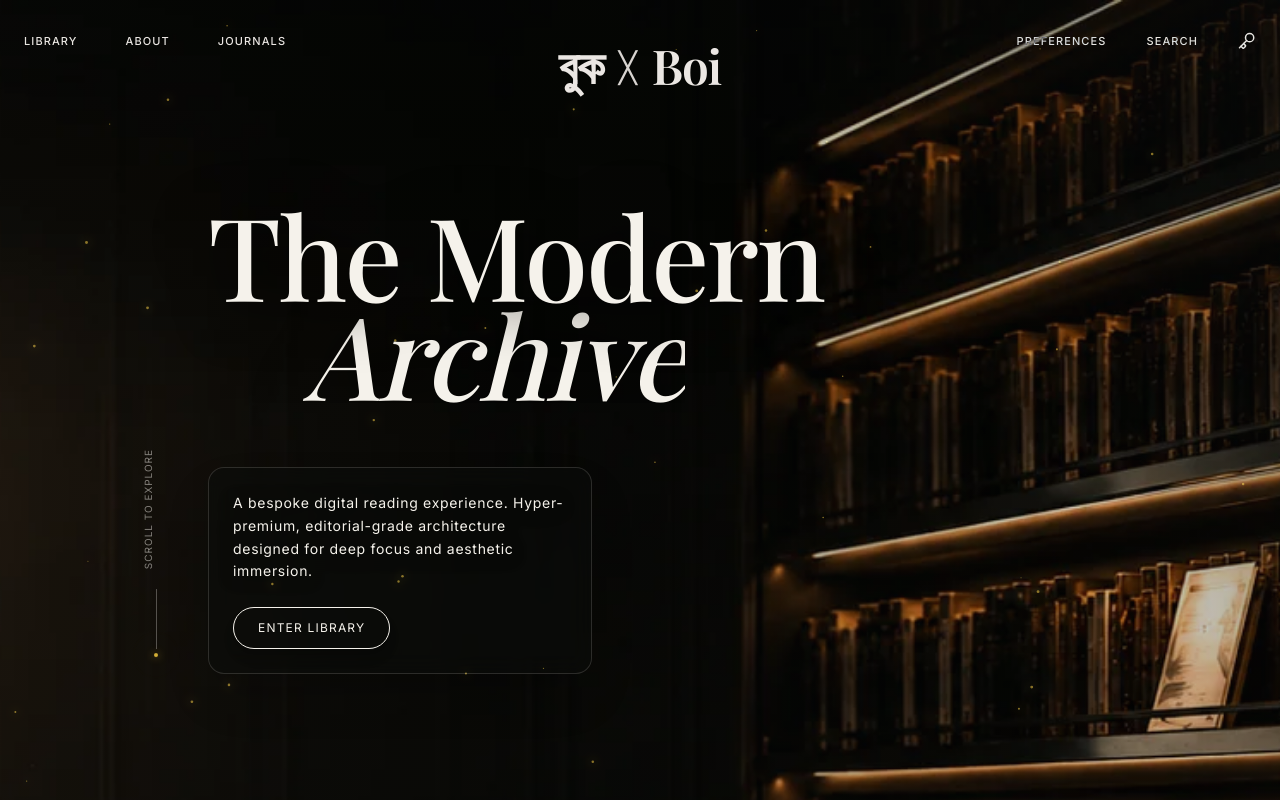
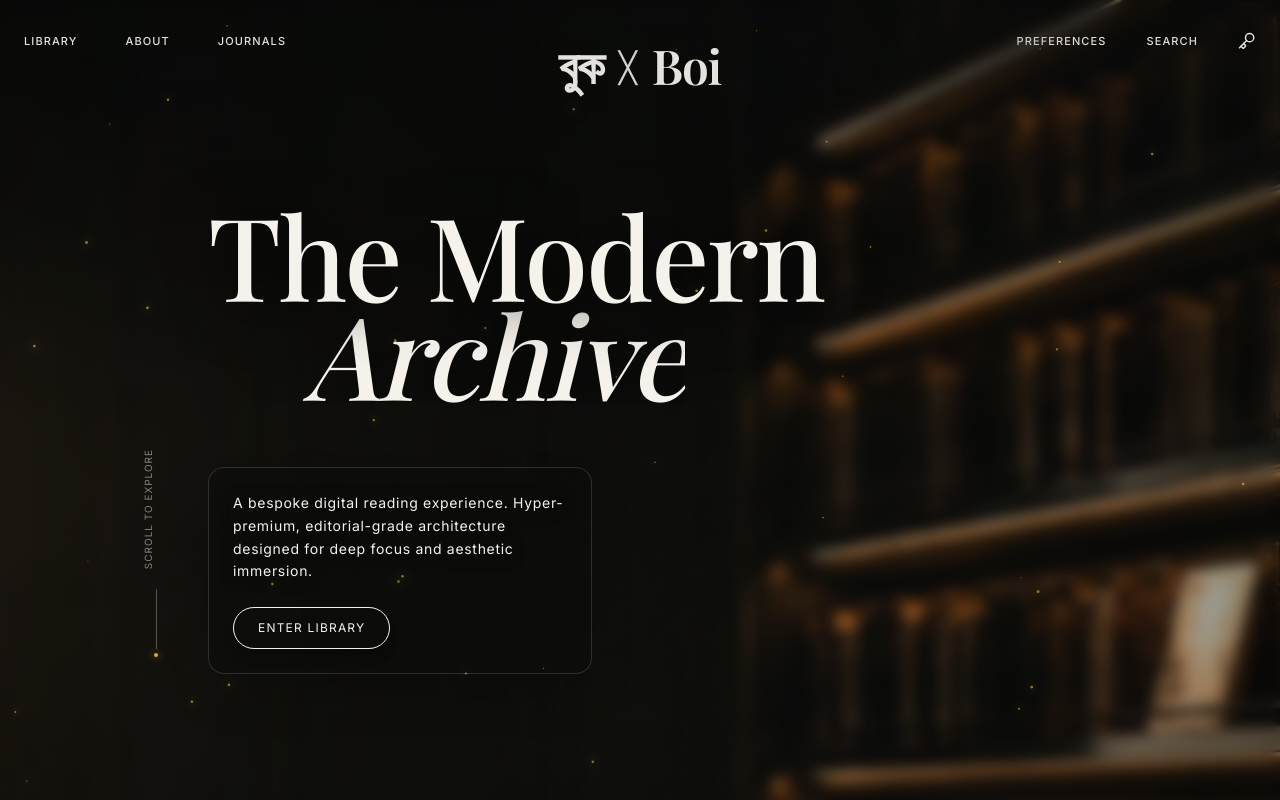
Before and after one commit to mehrab-sium/Bookxboi, a Next.js app: page / in a window 1280 px wide. Shown: the top 800 px of the page. Built offline with nearby package versions, Linux system fonts and the light colour scheme.

Commit message:
Add floating frosted glass backdrop blur overlay above background canvas

```diff
--- a/src/app/page.js
+++ b/src/app/page.js
@@ -50,18 +50,18 @@ export default function Home() {
       <GlobalHeader setView={handleSetView} />
 
       {/* Global Particle System */}
-      {(view === 'landing' || view === 'transitioning') && <ParticleSystem />}
+      {(view === 'landing' || view === 'transitioning') ? <ParticleSystem /> : null}
 
-      {(view === 'landing' || view === 'transitioning') && (
+      {(view === 'landing' || view === 'transitioning') ? (
         <div className="hero-transition-wrapper">
           <HeroLanding setView={handleSetView} />
           <Footer />
         </div>
-      )}
+      ) : null}
 
-      {view === 'app' && (
+      {view === 'app' ? (
         <ReaderApp />
-      )}
+      ) : null}
     </main>
   );
 }
--- a/src/components/HeroLanding.js
+++ b/src/components/HeroLanding.js
@@ -115,6 +115,14 @@ export default function HeroLanding({ setView }) {
         />
       </div>
 
+      {/* 2. Floating Glass Frosted Canvas Layer */}
+      <div
+        className="fixed inset-0 w-full h-full -z-40 pointer-events-none backdrop-blur-[7px] bg-[#0a0c0b]/25 transition-all duration-700 ease-out"
+        style={{
+          background: "radial-gradient(ellipse at 50% 30%, rgba(245, 242, 235, 0.03) 0%, rgba(10, 12, 11, 0.3) 100%)"
+        }}
+      />
+
       <div className="sticky top-0 w-full h-screen flex flex-col lg:flex-row items-center justify-between px-6 lg:px-12 py-24 gap-12 overflow-hidden pointer-events-none">
 
         {/* Massive Typography - Left Aligned with negative space */}
```
